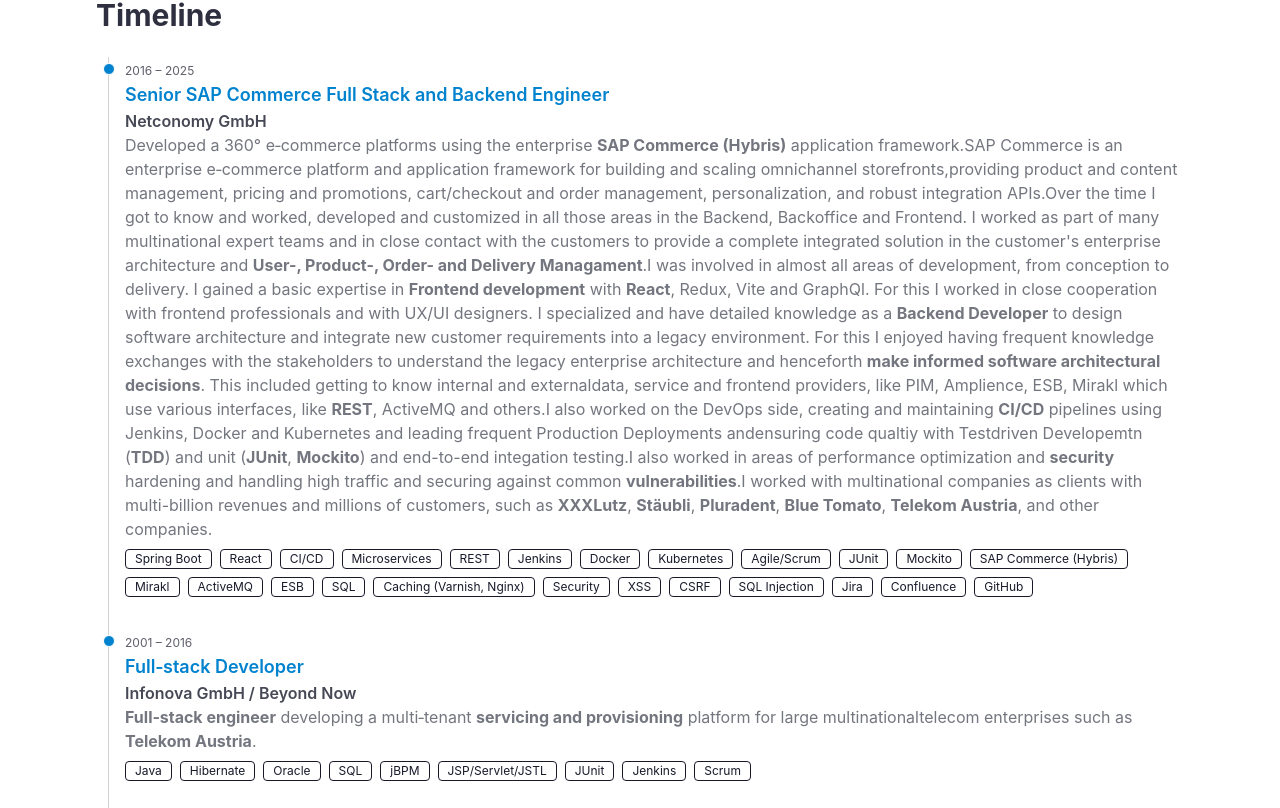
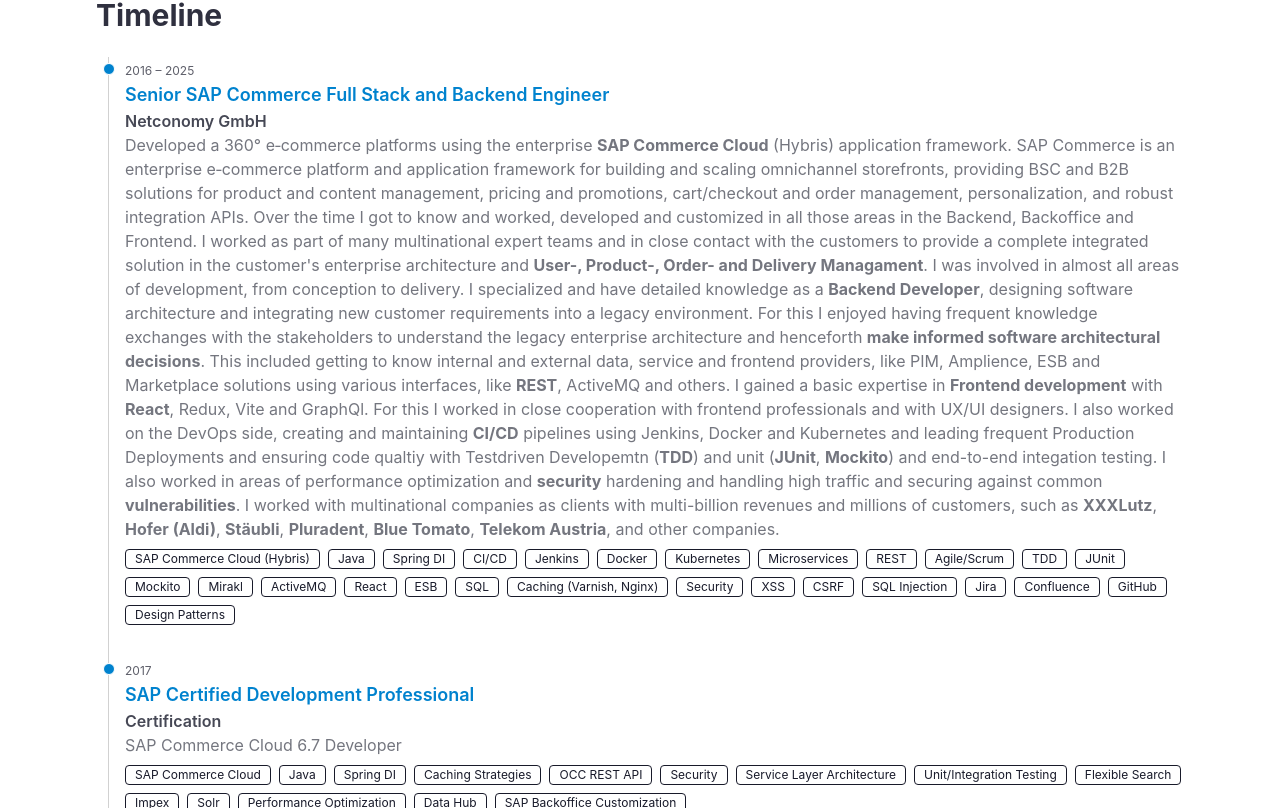
Before and after one commit to tomzi8571/portfolio, a React (Vite) app: page / in a window 1280 px wide. Shown: the part 1612-2420 px from the top of the page. Built offline with nearby package versions, Linux system fonts and the light colour scheme; no server answers; some icons are missing.

Commit message:
-updated -added certification

```diff
--- a/src/data/timeline.js
+++ b/src/data/timeline.js
@@ -3,34 +3,46 @@
         period: '2016 – 2025',
         title: 'Senior SAP Commerce Full Stack and Backend Engineer',
         company: 'Netconomy GmbH',
-    description: 'Developed a 360° e‑commerce platforms using the enterprise <strong>SAP Commerce (Hybris)</strong> application framework.' +
-            'SAP Commerce is an enterprise e‑commerce platform and application framework for building and scaling omnichannel storefronts,' +
-            'providing product and content management, pricing and promotions, cart/checkout and order management, personalization, and robust integration APIs.' +
+        description: 'Developed a 360° e‑commerce platforms using the enterprise <strong>SAP Commerce Cloud</strong> (Hybris) application framework. ' +
+            'SAP Commerce is an enterprise e‑commerce platform and application framework for building and scaling omnichannel storefronts, ' +
+            'providing BSC and B2B solutions for product and content management, pricing and promotions, cart/checkout and order management, personalization, and robust integration APIs. ' +
             'Over the time I got to know and worked, developed and customized in all those areas in the Backend, Backoffice and Frontend. ' +
             'I worked as part of many multinational expert teams and in close contact with the customers to provide a ' +
-            'complete integrated solution in the customer\'s enterprise architecture and <strong>User-, Product-, Order- and Delivery Managament</strong>.' +
-            'I was involved in almost all areas of development, from conception to delivery. I gained a basic expertise in <strong>Frontend development</strong> ' +
+            'complete integrated solution in the customer\'s enterprise architecture and <strong>User-, Product-, Order- and Delivery Managament</strong>. ' +
+            'I was involved in almost all areas of development, from conception to delivery. ' +
+            'I specialized and have detailed knowledge as a <strong>Backend Developer</strong>, designing software architecture ' +
+            'and integrating new customer requirements into a legacy environment. For this I enjoyed having frequent knowledge exchanges with the stakeholders to ' +
+            'understand the legacy enterprise architecture and henceforth <strong>make informed software architectural decisions</strong>. This included getting to know internal and external ' +
+            'data, service and frontend providers, like PIM, Amplience, ESB and Marketplace solutions using various interfaces, like <strong>REST</strong>, ActiveMQ and others. ' +
+            'I gained a basic expertise in <strong>Frontend development</strong> ' +
             'with <strong>React</strong>, Redux, Vite and GraphQl. For this I worked in close cooperation with frontend professionals and with UX/UI designers. ' +
-            'I specialized and have detailed knowledge as a <strong>Backend Developer</strong> to design software architecture ' +
-            'and integrate new customer requirements into a legacy environment. For this I enjoyed having frequent knowledge exchanges with the stakeholders to '+
-            'understand the legacy enterprise architecture and henceforth <strong>make informed software architectural decisions</strong>. This included getting to know internal and external' +
-            'data, service and frontend providers, like PIM, Amplience, ESB, Mirakl which use various interfaces, like <strong>REST</strong>, ActiveMQ and others.' +
-            'I also worked on the DevOps side, creating and maintaining <strong>CI/CD</strong> pipelines using Jenkins, Docker and Kubernetes and leading frequent Production Deployments and' +
-            'ensuring code qualtiy with Testdriven Developemtn (<strong>TDD</strong>) and unit (<strong>JUnit</strong>, <strong>Mockito</strong>) and end-to-end integation testing.' +
-            'I also worked in areas of performance optimization and <strong>security</strong> hardening and handling high traffic and securing against common <strong>vulnerabilities</strong>.' +
+            'I also worked on the DevOps side, creating and maintaining <strong>CI/CD</strong> pipelines using Jenkins, Docker and Kubernetes and leading frequent Production Deployments and ' +
+            'ensuring code qualtiy with Testdriven Developemtn (<strong>TDD</strong>) and unit (<strong>JUnit</strong>, <strong>Mockito</strong>) and end-to-end integation testing. ' +
+            'I also worked in areas of performance optimization and <strong>security</strong> hardening and handling high traffic and securing against common <strong>vulnerabilities</strong>. ' +
             'I worked with multinational companies as clients with multi-billion revenues and millions of customers, such as <strong>XXXLutz</strong>, ' +
-            '<strong>Stäubli</strong>, <strong>Pluradent</strong>, <strong>Blue Tomato</strong>, <strong>Telekom Austria</strong>, and other companies.',
+            '<strong>Hofer (Aldi)</strong>, <strong>Stäubli</strong>, <strong>Pluradent</strong>, <strong>Blue Tomato</strong>, <strong>Telekom Austria</strong>, and other companies.',
         skills: [
-      'Spring Boot', 'React', 'CI/CD', 'Microservices', 'REST', 'Jenkins', 'Docker', 'Kubernetes', 'Agile/Scrum',
-      'JUnit', 'Mockito', 'SAP Commerce (Hybris)', 'Mirakl', 'ActiveMQ', 'ESB', 'SQL', 'Caching (Varnish, Nginx)',
-      'Security', 'XSS', 'CSRF', 'SQL Injection', 'Jira', 'Confluence', 'GitHub',
+            'SAP Commerce Cloud (Hybris)', 'Java', 'Spring DI', 'CI/CD', 'Jenkins', 'Docker', 'Kubernetes', 'Microservices', 'REST', 'Agile/Scrum',
+            'TDD', 'JUnit', 'Mockito', 'Mirakl', 'ActiveMQ', 'React', 'ESB', 'SQL', 'Caching (Varnish, Nginx)',
+            'Security', 'XSS', 'CSRF', 'SQL Injection', 'Jira', 'Confluence', 'GitHub', 'Design Patterns'
         ],
+    },
+
+    {
+        period: '2017',
+        title: 'SAP Certified Development Professional',
+        company: 'Certification',
+        url: 'https://www.credly.com/badges/7dfadb6d-c748-4d11-9b08-181d338c0ca9',
+        description: 'SAP Commerce Cloud 6.7 Developer',
+        skills: ['SAP Commerce Cloud', 'Java', 'Spring DI', 'Caching Strategies', 'OCC REST API', 'Security', 'Service Layer Architecture',
+            'Unit/Integration Testing',
+            'Flexible Search', 'Impex', 'Solr', 'Performance Optimization', 'Data Hub', 'SAP Backoffice Customization'],
     },
     {
         period: '2001 – 2016',
         title: 'Full‑stack Developer',
-    company: 'Infonova GmbH / Beyond Now',
-    description: '<strong>Full‑stack engineer</strong> developing a multi‑tenant <strong>servicing and provisioning</strong> platform for large multinational'+
+        company: 'Bearingpoint Infonova GmbH / Beyond Now',
+        description: '<strong>Full‑stack engineer</strong> developing a multi‑tenant <strong>servicing and provisioning</strong> platform for large multinational' +
             'telecom enterprises such as <strong>Telekom Austria</strong>.',
         skills: ['Java', 'Hibernate', 'Oracle', 'SQL', 'jBPM', 'JSP/Servlet/JSTL', 'JUnit', 'Jenkins', 'Scrum'],
     },
```
Also changed, not shown: src/assets/SAP Certified Developer.png (added), 1 other file (tests, documents, lock files or other folders). Lines whose indentation alone changed are shown as unchanged.
